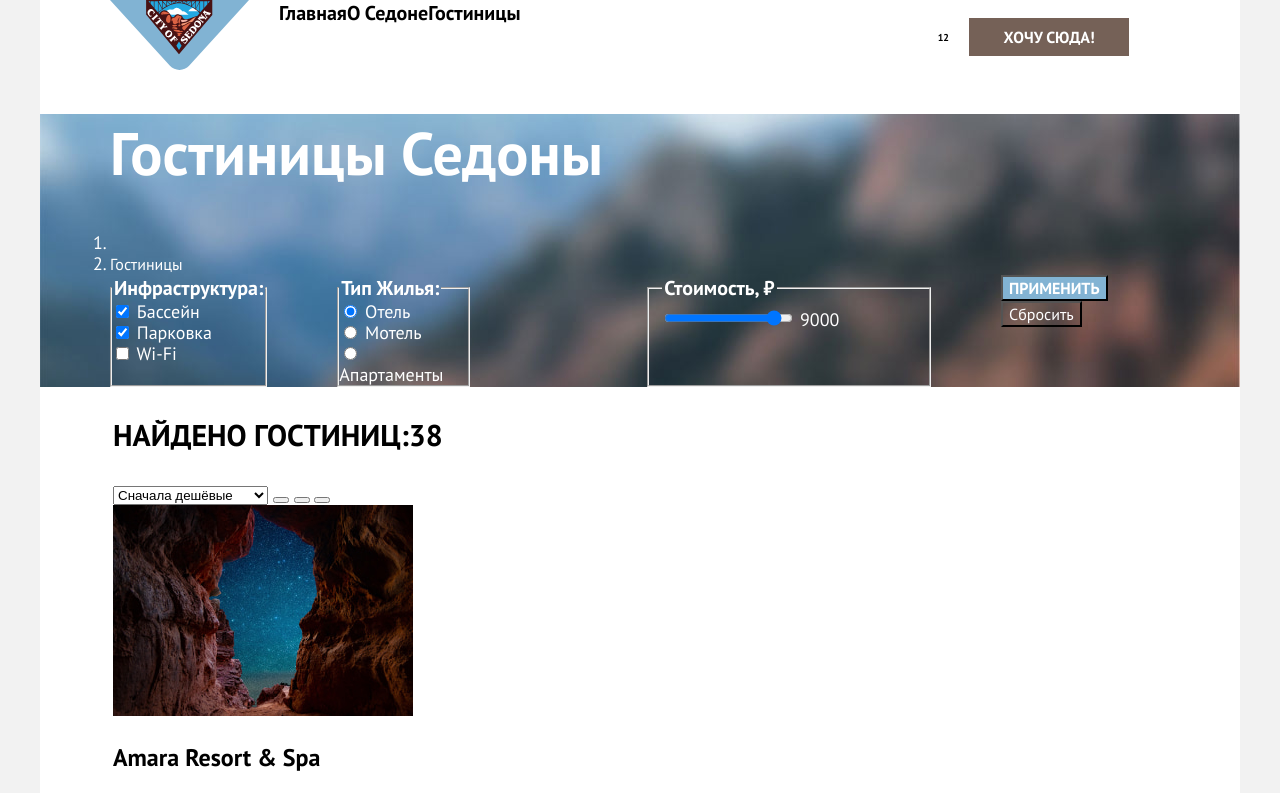
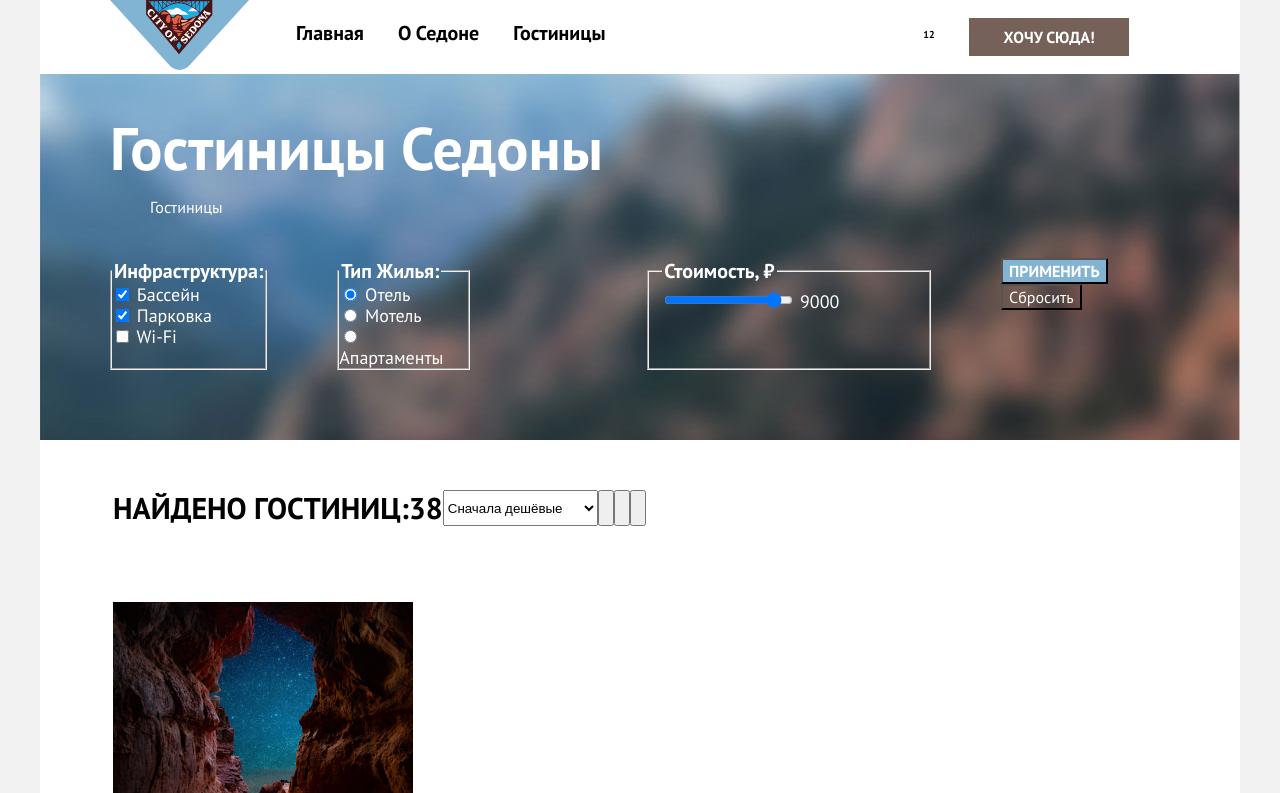
Before and after one commit to htmlacademy-htmlcss/2077277-sedona-34, a plain HTML site: page catalog.html in a window 1280 px wide. Shown: the top 793 px of the page. Drawn offline with Linux system fonts and the light colour scheme.

Commit message:
Добавляет микросетки на первую часть каталога

```diff
--- a/catalog.html
+++ b/catalog.html
@@ -17,23 +17,23 @@
           </a>
           <ul class="navigation-list">
             <li class="navigation-list-item">
-              <a class="navigation-link" href="index.html">Главная</a>
+              <a class="navigation-link navigation-link-nav" href="index.html">Главная</a>
             </li>
             <li class="navigation-list-item">
-              <a class="navigation-link" href="#">О Седоне</a>
+              <a class="navigation-link navigation-link-nav" href="#">О Седоне</a>
             </li>
             <li class="navigation-list-item">
-              <a class="navigation-link-current" href="catalog.html">Гостиницы</a>
+              <a class="navigation-link-current navigation-link-nav" href="catalog.html">Гостиницы</a>
             </li>
           </ul>
           <ul class="navigation-list navigation-user">
             <li class="navigation-list-item">
-              <a class="navigation-link" href="#">
+              <a class="navigation-link navigation-link-user" href="#">
                 <span class="visually-hidden">Поиск</span>
               </a>
             </li>
             <li class="navigation-list-item">
-              <a class="navigation-link" href="#">
+              <a class="navigation-link navigation-link-user" href="#">
                 <span class="visually-hidden">Избранное</span>
                 <span class="navigation-counter">12</span>
               </a>
@@ -52,7 +52,7 @@
             <h1 class="inner-header-title">Гостиницы Седоны</h1>
             <ol class="breadcrumbs">
               <li class="breadcrumbs-item">
-                <a class="visually-hidden" href="index.html">Главная</a>
+                <a class="breadcrumbs-link breadcrumbs-link-home" href="index.html"><span class="visually-hidden">Главная</span></a>
               </li>
               <li class="breadcrumbs-item">
                 <a class="breadcrumbs-link" href="#">Гостиницы</a>
@@ -225,10 +225,10 @@
         </section>
       </main>
       <footer class="main-footer">
-        <section class="newsletter">
+        <section class="newsletter newsletter-catalog">
           <h2 class="newsletter-title-1">Подпишитесь на рассылку</h2>
           <p class="newsletter-description">
-            Только полезная информация и никакого спама, честное бойскаутское!
+            Только полезная информация и никакого спама,<br> честное бойскаутское!
           </p>
           <form class="newsletter-form" action="https://echo.htmlacademy.ru/" method="post">
             <label class="visually-hidden" for="newsletter-email">Email</label>
--- a/styles/styles.css
+++ b/styles/styles.css
@@ -365,6 +365,11 @@ margin: 0;
   color: #FFFFFF;
 }
 
+.newsletter-catalog {
+  padding-top: 94px;
+  padding-bottom: 94px;
+}
+
 .newsletter-button {
   font-size: 20px;
   line-height: 36px;
@@ -412,8 +417,8 @@ margin: 0;
 /* Catalog page */
 
 .inner-header-filters {
-  padding-left: 70px;
-  padding-right: 70px;
+  padding: 70px;
+  padding-top: 35px;
   background-image: url("../images/background/filters-background.jpg");
   background-size: cover;
   background-repeat: no-repeat;
@@ -427,22 +432,37 @@ margin: 0;
 }
 
 .inner-header-title {
+  margin: 0;
+  margin-bottom: 10px;
   font-weight: 700;
   font-size: 60px;
   line-height: 78px;
 }
 
 .breadcrumbs {
+  display: flex;
+  flex-wrap: wrap;
   margin: 0;
+  margin-bottom: 40px;
   padding: 0;
+  max-width: 400px;
+  list-style-type: none;
 }
 
 .breadcrumbs-item a {
+  display: block;
+  min-width: 12px;
+  min-height: 12px;
   font-family: inherit;
   font-size: 16px;
   line-height: 21px;
   color: #FFFFFF;
   text-decoration: none;
+}
+
+.breadcrumbs-link-home {
+margin-right: 20px;
+padding: 4px;
 }
 
 .filters-form-container {
@@ -492,12 +512,20 @@ margin: 0;
 
 .select-catalog {
   display: flex;
+  padding-top: 50px;
   padding-left: 73px;
   padding-right: 71px;
   flex-direction: column;
 }
 
+.select-catalog-wrapper {
+display: flex;
+flex-wrap: wrap;
+margin-bottom: 76px;
+}
+
 .select-quantity {
+  margin: 0;
   font-weight: 700;
   font-size: 30px;
   line-height: 36px;
```
Also changed, not shown: index.html (+2 -2 lines).
